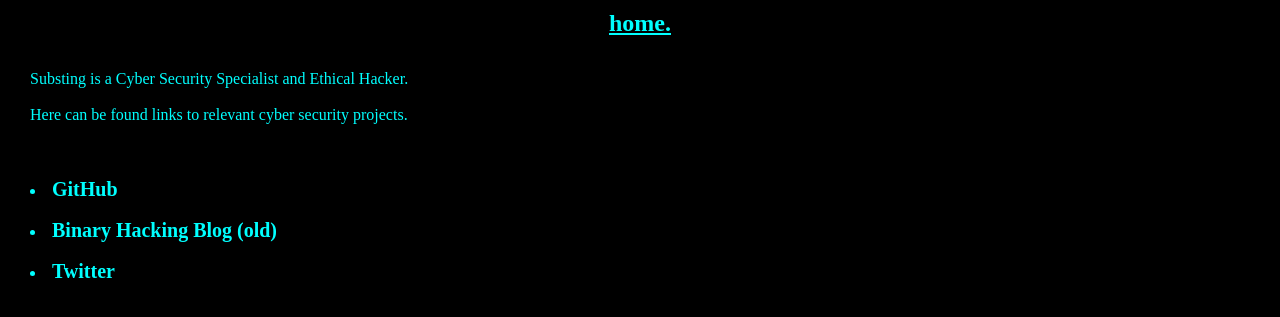
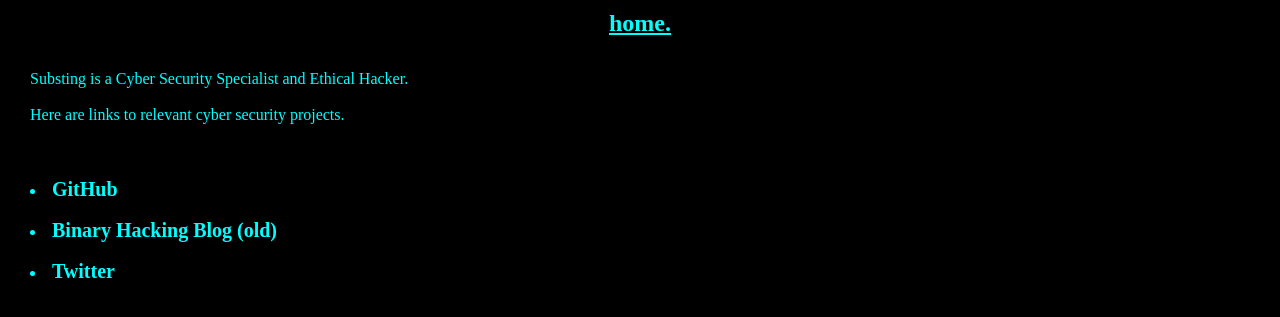
Before and after one commit to substing/pages, a plain HTML site: page index.html in a window 1280 px wide. Shown: the part 163-480 px from the top of the page. Drawn offline with Linux system fonts and the light colour scheme.

Commit message:
Update index.html

```diff
--- a/index.html
+++ b/index.html
@@ -25,7 +25,7 @@
 		<div class="home-text">
 			Substing is a Cyber Security Specialist and Ethical Hacker.
 			<br><br>
-			Here can be found links to relevant cyber security projects.
+			Here are links to relevant cyber security projects.
 			<br><br><br><br>
 			<li><a href="https://github.com/substing?tab=repositories"> GitHub</a></li>
 			<br>
```
